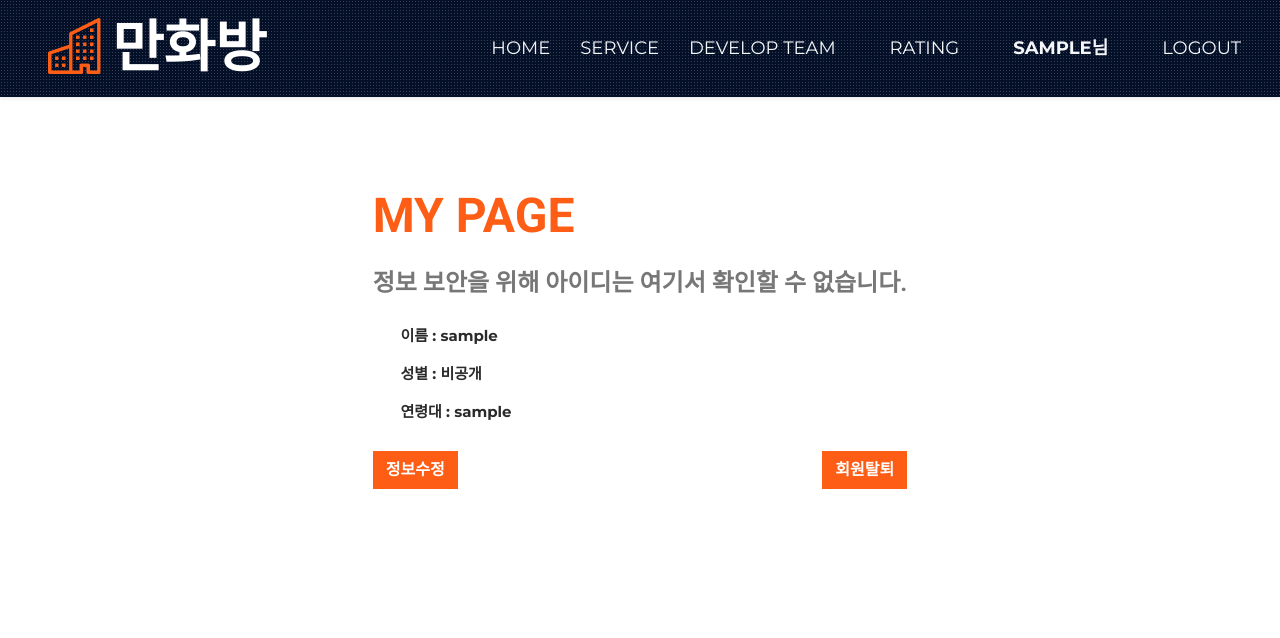
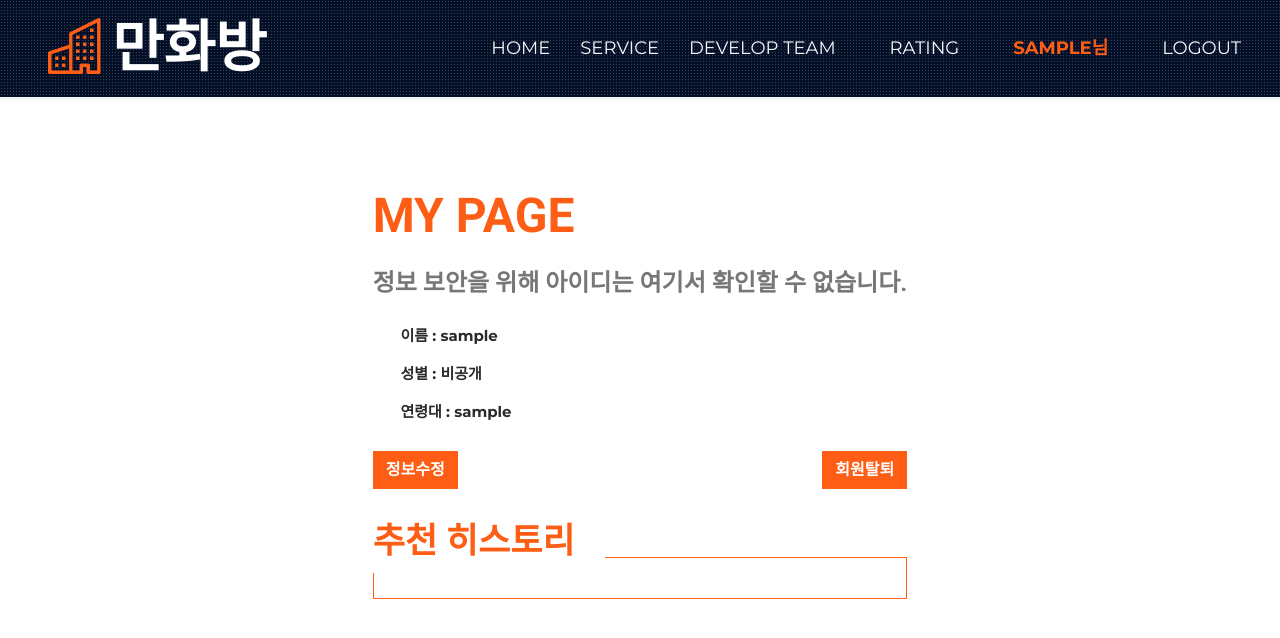
Before and after one commit to J-ungry/jshwebtoonmk2, a Flask app: page /user_detail in a window 1280 px wide. Shown: the top 638 px of the page. Run offline with Flask 2, Linux system fonts and the light colour scheme; the visitor is signed in with stand-in values (Sample User, id 1); data that the repository does not hold is empty; some libraries are stand-ins or nearby versions; some web fonts are replaced.

Commit message:
main,detail css

```diff
--- a/website/templates/input_rate.html
+++ b/website/templates/input_rate.html
@@ -2,6 +2,11 @@
 {% block title %}승환이네 만화방{% endblock %}
 
 {% block content %}
+<style>
+    #nav-rating{
+    color:#FD5D14;
+}
+</style>
 <div>
     <form method="POST">
         <div> <!--header div-->
--- a/website/templates/introduce_service.html
+++ b/website/templates/introduce_service.html
@@ -2,6 +2,11 @@
 {% block title %}승환이네 만화방{% endblock %}
 
 {% block content %}
+<style>
+    #nav-service{
+    color:#FD5D14;
+}
+</style>
 <div class="popular-categories">
     <div class="container">
         <div class="row">
--- a/website/templates/nav.html
+++ b/website/templates/nav.html
@@ -51,15 +51,15 @@
             <div class="collapse navbar-collapse" id="navbarCollapse">
                 <div class="navbar-nav ms-auto py-0">
                     <!-- active 추가 -->
-                    <a href="/" class="nav-item nav-link">Home</a>
-                    <a href="/introduce_service" class="nav-item nav-link">Service</a>
-                    <a href="/introduce_team" class="nav-item nav-link me-4">Develop Team</a>
+                    <a href="/" class="nav-item nav-link" id="nav-home">Home</a>
+                    <a href="/introduce_service" class="nav-item nav-link" id="nav-service">Service</a>
+                    <a href="/introduce_team" class="nav-item nav-link me-4" id="nav-team">Develop Team</a>
                     {% if session["user_id"] %}
-                        <a href="/input_rate" class="nav-item nav-link me-4">Rating</a>
-                        <a href="/user_detail" class="nav-item nav-link me-4"><strong>{{session["user_name"]}}님</strong></a>
+                        <a href="/input_rate" class="nav-item nav-link me-4" id="nav-rating">Rating</a>
+                        <a href="/user_detail" class="nav-item nav-link me-4" id="nav-detail"><strong>{{session["user_name"]}}님</strong></a>
                         <a href="/logout" class="nav-item nav-link me-4">Logout</a>
                     {% else %}
-                        <a href="/sign_up" class="nav-item nav-link me-4">SignUp</a>
+                        <a href="/sign_up" class="nav-item nav-link me-4" id="nav-signup">SignUp</a>
                     {% endif %}
                 </div>
             </div>
--- a/website/templates/user_detail.html
+++ b/website/templates/user_detail.html
@@ -2,6 +2,11 @@
 {% block title %}승환이네 만화방{% endblock %}
 
 {% block content %}
+<style>
+    #nav-detail{
+    color:#FD5D14;
+}
+</style>
 <div class="container-fluid py-6 px-5 d-flex justify-content-center">
     <div class="row g-5">
         <div class="col-lg-7 w-100">
@@ -166,12 +171,38 @@
                 <!-- 정보 수정 Modal end -->
             </div>
         </div>
+        <br>
 
+        <style>
+            #history {
+                margin-top : -40px;
+                border: 1.5px solid #FD5D14;
+            }
+            ol{
+                padding: 20px;
+            }
+            #recommend{
+                color: #2A2A2A;
+                font-weight: 500;
+            }
+            #recommend:hover{ /* history 에 hover 시 색상 변경 */
+                color : #FD5D14;
+                transition: all .3s ease;
+            }
+            #h1-history{
+                font-size: 35px;
+                background-color: #FFFFFF;
+                display: inline-block;
+                padding-right: 30px;
+                padding-bottom:10px;
+            }
+        </style>
         <!-- history -->
+        <h1 id="h1-history" class="display-5 text-uppercase mb-4"><span class="text-primary">추천 히스토리</span></h1>
         <div id="history">
             <ol>
                 {% for date in dates %}
-                <li><a href="/recommand/{{date[0]}}">{{date[0]}}</a></li>
+                <li><a id="recommend" href="/recommand/{{date[0]}}">{{date[0]}}</a></li>
                 {% endfor %}
             </ol>
         </div>
```
Also changed, not shown: website/templates/index.html (+23 -4 lines), website/templates/introduce_team.html (+6 -1 lines), website/static/css/test.css (added).
